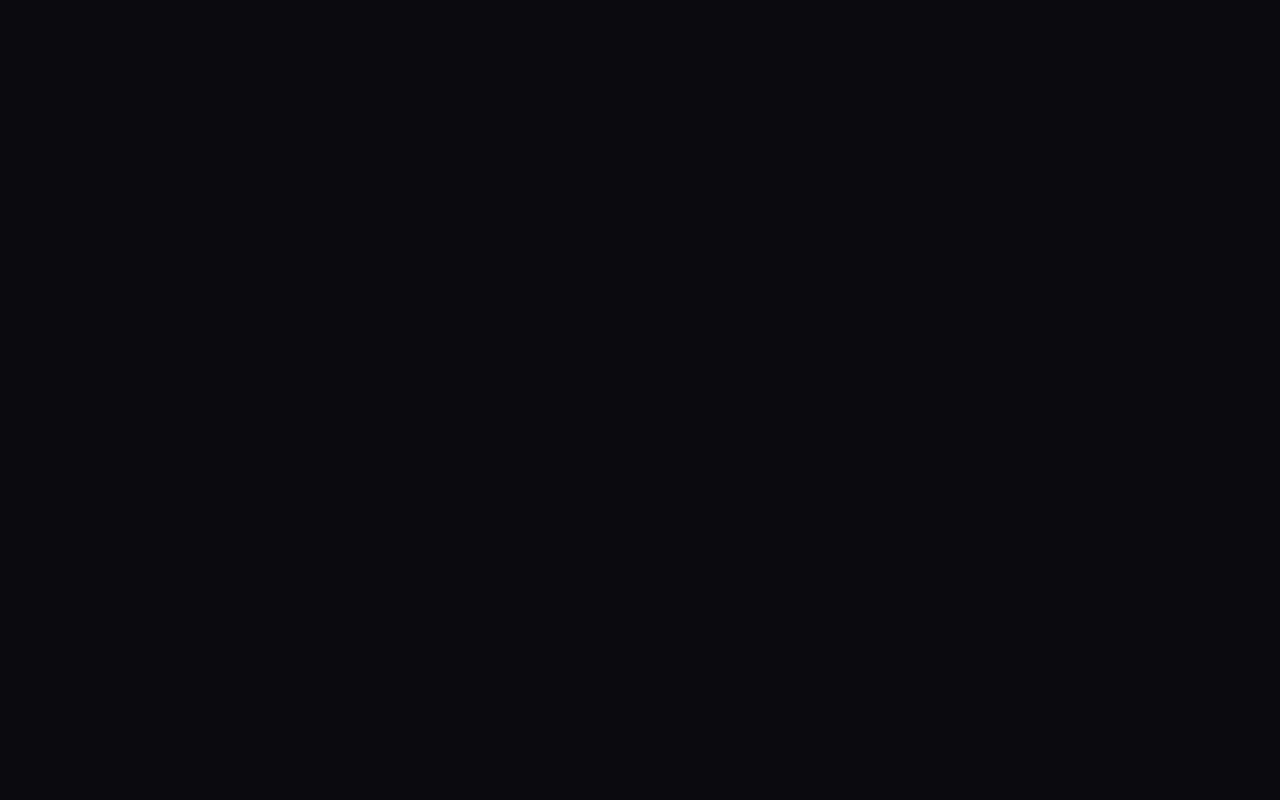
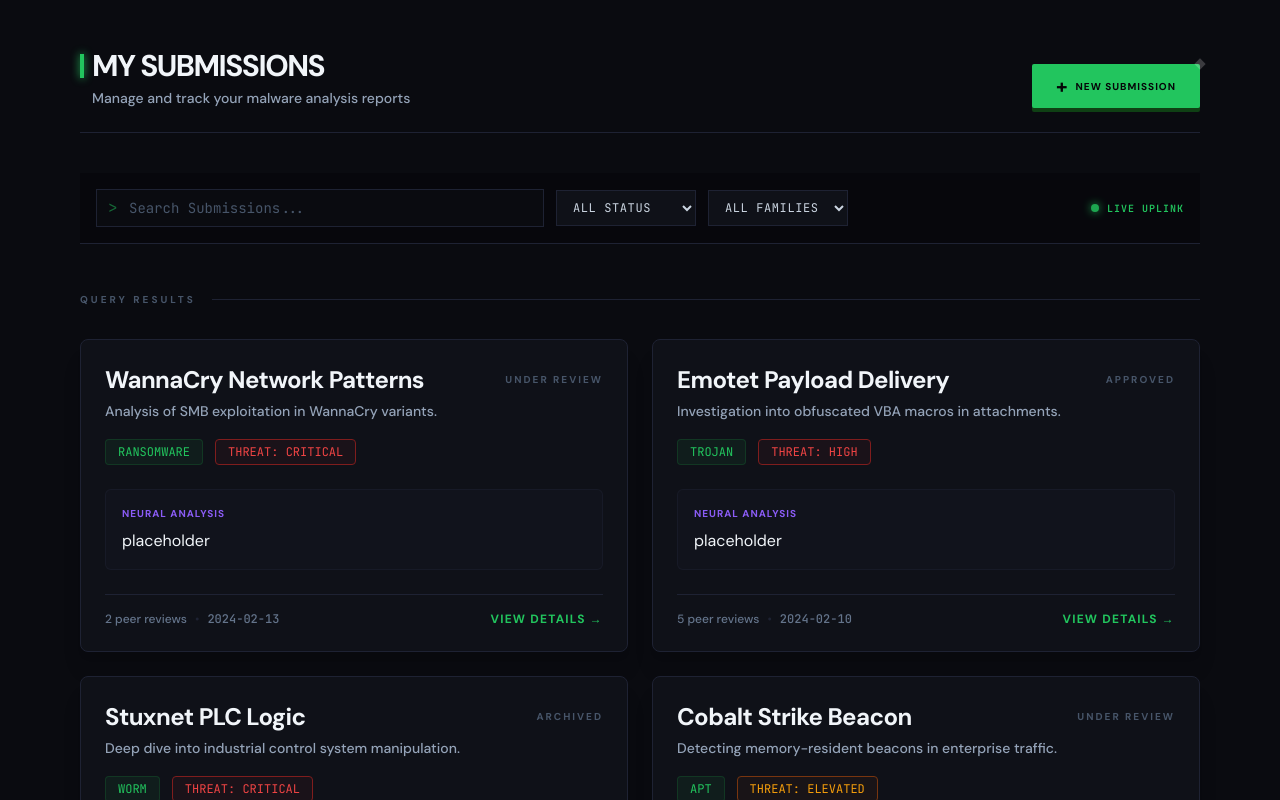
Before and after one commit to crymsor/Contagion, a React (Vite) app in the folder frontend/: page /submissions in a window 1280 px wide. Before the commit this address had no page. Shown: the top 800 px of the page. Built offline with nearby package versions, Linux system fonts and the light colour scheme.

Commit message:
Submissions page rewritten

```diff
--- a/frontend/src/App.jsx
+++ b/frontend/src/App.jsx
@@ -4,14 +4,15 @@
 import RegisterPage from './AppLayout/Auth/RegisterPage';
 import ForgotPasswordPage from './AppLayout/Auth/ForgotPasswordPage';
 import DashboardPage from './AppLayout/Dashboard/DashboardPage';
+import SubmissionsPage from './AppLayout/SubmissionsPage/SubmissionsPage';
 
 /* ── Custom cursor ─────────────────────────────────────────── */
 const Cursor = () => {
-  const dotRef  = useRef(null);
+  const dotRef = useRef(null);
   const ringRef = useRef(null);
-  const posRef  = useRef({ x: -100, y: -100 });
+  const posRef = useRef({ x: -100, y: -100 });
   const ringPos = useRef({ x: -100, y: -100 });
-  const rafId   = useRef(null);
+  const rafId = useRef(null);
 
   useEffect(() => {
     const onMove = (e) => {
@@ -24,13 +25,13 @@
     const loop = () => {
       if (dotRef.current) {
         dotRef.current.style.left = `${posRef.current.x}px`;
-        dotRef.current.style.top  = `${posRef.current.y}px`;
+        dotRef.current.style.top = `${posRef.current.y}px`;
       }
       if (ringRef.current) {
         ringPos.current.x = lerp(ringPos.current.x, posRef.current.x, 0.12);
         ringPos.current.y = lerp(ringPos.current.y, posRef.current.y, 0.12);
         ringRef.current.style.left = `${ringPos.current.x}px`;
-        ringRef.current.style.top  = `${ringPos.current.y}px`;
+        ringRef.current.style.top = `${ringPos.current.y}px`;
       }
       rafId.current = requestAnimationFrame(loop);
     };
@@ -61,7 +62,7 @@
 
   return (
     <>
-      <div ref={dotRef}  className="custom-cursor" />
+      <div ref={dotRef} className="custom-cursor" />
       <div ref={ringRef} className="custom-cursor-ring" />
     </>
   );
@@ -77,6 +78,7 @@
         <Route path="/register" element={<RegisterPage />} />
         <Route path="/forgot-password" element={<ForgotPasswordPage />} />
         <Route path="/dashboard" element={<DashboardPage />} />
+        <Route path="/submissions" element={<SubmissionsPage />} />
         <Route path="/" element={<Navigate to="/dashboard" replace />} />
       </Routes>
     </BrowserRouter>
--- a/frontend/src/AppLayout/SubmissionsPage/Components/SearchBar.jsx
+++ b/frontend/src/AppLayout/SubmissionsPage/Components/SearchBar.jsx
@@ -1,24 +1,49 @@
 function SearchBar() {
+  const inputBaseStyles = "bg-abyss border border-phantom text-slate-100 py-2 px-4 focus:outline-none focus:border-toxic focus:ring-1 focus:ring-toxic/30 transition-all duration-200 placeholder:text-slate-600 font-mono text-sm";
+  const selectBaseStyles = "bg-obsidian border border-phantom text-slate-300 py-2 px-3 focus:outline-none focus:border-toxic cursor-pointer font-mono text-xs uppercase tracking-wider";
+
   return (
-    <>
-      <input type="text" placeholder="Search Submissions..." />
+    <div className="flex flex-wrap items-center gap-3 p-4 bg-void/50 border-b border-phantom">
+      {/* Search Input */}
+      <div className="relative flex-grow max-w-md">
+        <span className="absolute left-3 top-1/2 -translate-y-1/2 text-toxic/50 font-mono pointer-events-none">
+          {">"}
+        </span>
+        <input
+          type="text"
+          placeholder="Search Submissions..."
+          className={`${inputBaseStyles} w-full pl-8`}
+        />
+      </div>
 
-      <select>
+      {/* Status Filter */}
+      <div className="flex flex-col">
+        <select className={selectBaseStyles}>
           <option value="allStatus">All Status</option>
           <option value="approved">Approved</option>
           <option value="underreview">Under Review</option>
           <option value="draft">Draft</option>
           <option value="rejected">Rejected</option>
         </select>
+      </div>
 
-      <select>
+      {/* Family Filter */}
+      <div className="flex flex-col">
+        <select className={selectBaseStyles}>
           <option value="allfamilies">All Families</option>
           <option value="ransomware">Ransomware</option>
           <option value="trojan">Trojan</option>
           <option value="worm">Worm</option>
           <option value="apt">APT</option>
         </select>
-    </>
+      </div>
+
+      {/* Terminal Pulse Indicator */}
+      <div className="ml-auto flex items-center gap-2">
+        <div className="w-2 h-2 rounded-full bg-toxic animate-pulse shadow-[0_0_8px_#22C55E]"></div>
+        <span className="text-[10px] text-toxic font-mono font-bold uppercase tracking-widest">Live Uplink</span>
+      </div>
+    </div>
   )
 }
 
--- a/frontend/src/AppLayout/SubmissionsPage/Components/Submitted.jsx
+++ b/frontend/src/AppLayout/SubmissionsPage/Components/Submitted.jsx
@@ -1,39 +1,67 @@
 import AiEvaluationScore from "./AiEvaluationScore";
 
 function Submitted({ name, description, status, family, threatLevel, aiScorePercentage, reviewCount, date }) {
+  // Logic to determine threat color based on the design system
+  const getThreatColor = (level) => {
+    const l = level?.toLowerCase();
+    if (l?.includes('high') || l?.includes('critical')) return 'text-red-500 border-red-900 bg-red-900/10';
+    if (l?.includes('medium') || l?.includes('elevated')) return 'text-amber-500 border-amber-900 bg-amber-900/10';
+    return 'text-cyan-400 border-cyan-900 bg-cyan-900/10';
+  };
+
   return (
-    <>
-      <div id="submittedUpperPart">
-        <div id="submittedTitleLine">
-          <h2 id="submittedName">{name}</h2>
-          <p id="submittedStatus">{status}</p>
+    <div className="bg-obsidian border border-phantom rounded-lg p-6 shadow-xl max-w-2xl transition-all hover:border-toxic/30 group">
+      {/* Upper Part: Title and Status */}
+      <div id="submittedUpperPart" className="mb-4">
+        <div id="submittedTitleLine" className="flex justify-between items-start mb-1">
+          <h2 id="submittedName" className="text-slate-100 text-2xl font-bold tracking-tight">
+            {name}
+          </h2>
+          <p id="submittedStatus" className="text-slate-600 text-[10px] uppercase tracking-[0.2em] font-black pt-2">
+            {status}
+          </p>
+        </div>
+        <h3 id="submittedDescription" className="text-slate-400 text-sm font-medium leading-relaxed">
+          {description}
+        </h3>
       </div>
 
-        <h3 id="submittedDescription">{description}</h3>
+      {/* Tags Section */}
+      <div id="submittedTags" className="flex gap-3 mb-6">
+        <p id="submittedFamily" className="text-toxic bg-green-900/20 border border-green-900/50 px-3 py-1 rounded text-xs font-mono uppercase">
+          {family}
+        </p>
+        <p id="submittedThreatLevel" className={`px-3 py-1 rounded text-xs font-mono uppercase border ${getThreatColor(threatLevel)}`}>
+          THREAT: {threatLevel}
+        </p>
       </div>
 
-      <div id="submittedTags">
-        <p id="submittedFamily">{family}</p>
-        <p id="submittedThreatLevel">{threatLevel}</p>
+      {/* AI Evaluation Section */}
+      <div className="mb-6 bg-slate-dark/50 p-4 rounded-md border border-phantom/50">
+        <div className="flex items-center justify-between mb-2">
+          <span className="text-[10px] text-viral font-bold uppercase tracking-widest">Neural Analysis</span>
+        </div>
+        <AiEvaluationScore percentage={aiScorePercentage} />
       </div>
 
-      <AiEvaluationScore percentage={aiScorePercentage} />
+      <hr className="border-phantom mb-4" />
 
-      <hr />
+      {/* Bottom Part: Metadata and CTA */}
+      <div id="submittedBottomPart" className="flex justify-between items-center">
+        <div id="submittiedBottomLeft" className="flex items-center gap-2 text-slate-500 text-xs font-medium">
+          <p id="submittedReviewCount">{reviewCount} peer reviews</p>
+          <p id="submittedDividingCircle" className="text-phantom">•</p>
+          <p id="submittedDate" className="font-mono">{date}</p>
+        </div>
 
-      <div id="submittedBottomPart">
-        <div id="submittiedBottomLeft">
-          <p id="submittedReviewCount">{reviewCount} peer reviews</p>
-          <p id="submittedDividingCircle">•</p>
-          <p id="submittedDate">{date}</p>
-        </div>
         <div id="submittedBottomRightPart">
-          <p id="submittedViewDetails">View Details</p>
+          <button id="submittedViewDetails" className="text-toxic hover:text-green-300 text-xs font-bold uppercase tracking-widest transition-colors flex items-center gap-1 group-hover:translate-x-1 duration-200">
+            View Details <span>→</span>
+          </button>
         </div>
       </div>
-
-    </>
-  )
+    </div>
+  );
 }
 
 export default Submitted;
--- a/frontend/src/AppLayout/SubmissionsPage/SubmissionsPage.jsx
+++ b/frontend/src/AppLayout/SubmissionsPage/SubmissionsPage.jsx
@@ -3,12 +3,46 @@
 
 function SubmissionsPage() {
   return (
-    <>
-      <p>Submissions</p>
+    <div className="min-h-screen bg-abyss text-slate-100 px-6 py-12 md:px-12 lg:px-20">
+
+      {/* Header Section */}
+      <div className="flex flex-row justify-between items-end mb-10 pb-6 border-b border-phantom">
+        <div className="space-y-1">
+          <div className="flex items-center gap-2">
+            <div className="w-1 h-6 bg-toxic shadow-[0_0_8px_#22C55E]"></div>
+            <h3 className="text-3xl font-black text-slate-100 tracking-tighter uppercase">
+              My Submissions
+            </h3>
+          </div>
+          <p className="text-slate-400 text-sm font-medium ml-3">
+            Manage and track your malware analysis reports
+          </p>
+        </div>
+
+        <button className="group relative flex items-center gap-2 bg-toxic hover:bg-green-400 text-void font-black px-6 py-3 rounded-sm transition-all duration-200 transform hover:-translate-y-1 active:translate-y-0 shadow-[0_4px_0_0_#0F4014]">
+          <span className="text-xl leading-none">+</span>
+          <span className="uppercase tracking-widest text-[10px]">New Submission</span>
+          <div className="absolute -top-1 -right-1 w-2 h-2 bg-white/20 rotate-45"></div>
+        </button>
+      </div>
+
+      <div className="mb-12">
         <SearchBar />
+      </div>
+
+      {/* --- GRID LAYOUT START --- */}
+      <div className="grid grid-cols-1 md:grid-cols-2 gap-6 max-w-7xl mx-auto">
+
+        {/* Full-width Section Header */}
+        <div className="col-span-full flex items-center gap-4 mb-2">
+          <span className="text-[10px] text-slate-600 font-black uppercase tracking-[0.3em]">Query Results</span>
+          <div className="h-[1px] flex-grow bg-phantom"></div>
+        </div>
+
+        {/* Box 1 */}
         <Submitted
-        name={"WannaCry Ransomware Network Patterns"}
-        description={"Analysis of network propagation patterns and SMB exploitation in WannaCry variants."}
+          name={"WannaCry Network Patterns"}
+          description={"Analysis of SMB exploitation in WannaCry variants."}
           status={"Under Review"}
           family={"Ransomware"}
           threatLevel={"Critical"}
@@ -16,7 +50,46 @@
           reviewCount={2}
           date={"2024-02-13"}
         />
-    </>
+
+        {/* Box 2 */}
+        <Submitted
+          name={"Emotet Payload Delivery"}
+          description={"Investigation into obfuscated VBA macros in attachments."}
+          status={"Approved"}
+          family={"Trojan"}
+          threatLevel={"High"}
+          aiScorePercentage={"84%"}
+          reviewCount={5}
+          date={"2024-02-10"}
+        />
+
+        {/* Box 3 */}
+        <Submitted
+          name={"Stuxnet PLC Logic"}
+          description={"Deep dive into industrial control system manipulation."}
+          status={"Archived"}
+          family={"Worm"}
+          threatLevel={"Critical"}
+          aiScorePercentage={"100%"}
+          reviewCount={12}
+          date={"2024-01-25"}
+        />
+
+        {/* Box 4 */}
+        <Submitted
+          name={"Cobalt Strike Beacon"}
+          description={"Detecting memory-resident beacons in enterprise traffic."}
+          status={"Under Review"}
+          family={"APT"}
+          threatLevel={"Elevated"}
+          aiScorePercentage={"72%"}
+          reviewCount={1}
+          date={"2024-02-15"}
+        />
+      </div>
+      {/* --- GRID LAYOUT END --- */}
+
+    </div>
   )
 };
 
```
Also changed, not shown: 1 other file (tests, documents, lock files or other folders). Lines whose indentation alone changed are shown as unchanged.
